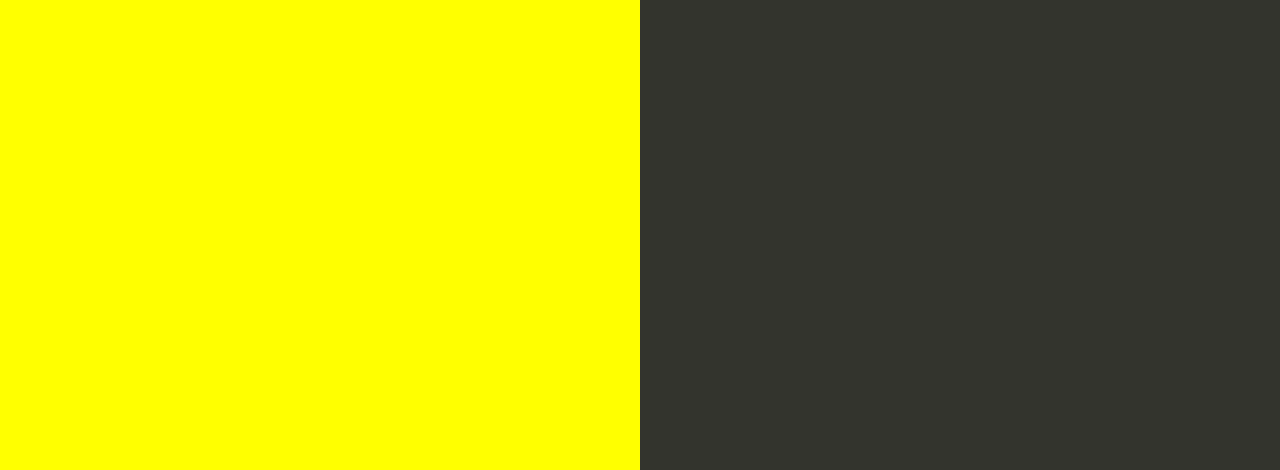
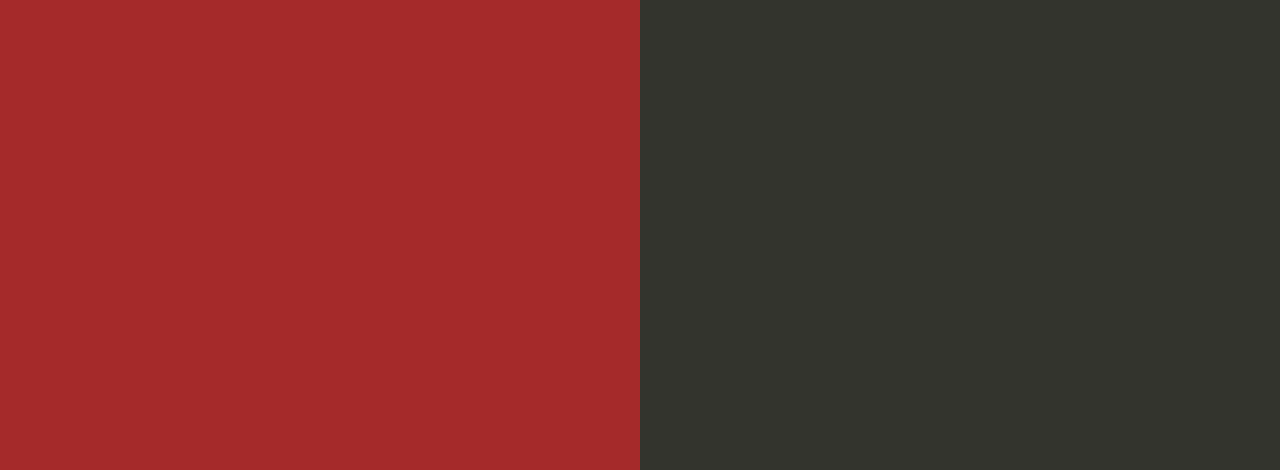
Before and after one commit to tlundin/my-nodejs-app, a website: page index.html in a window 1280 px wide. Shown: the part 330-800 px from the top of the page. Drawn offline with Linux system fonts and the light colour scheme.

Commit message:
Update index.html

```diff
--- a/index.html
+++ b/index.html
@@ -35,7 +35,7 @@
 
         text-align: right;
         padding-top: 11em;
-        background-color: yellow;
+        background-color: brown;
 
       }
       .textColumn p {
```
